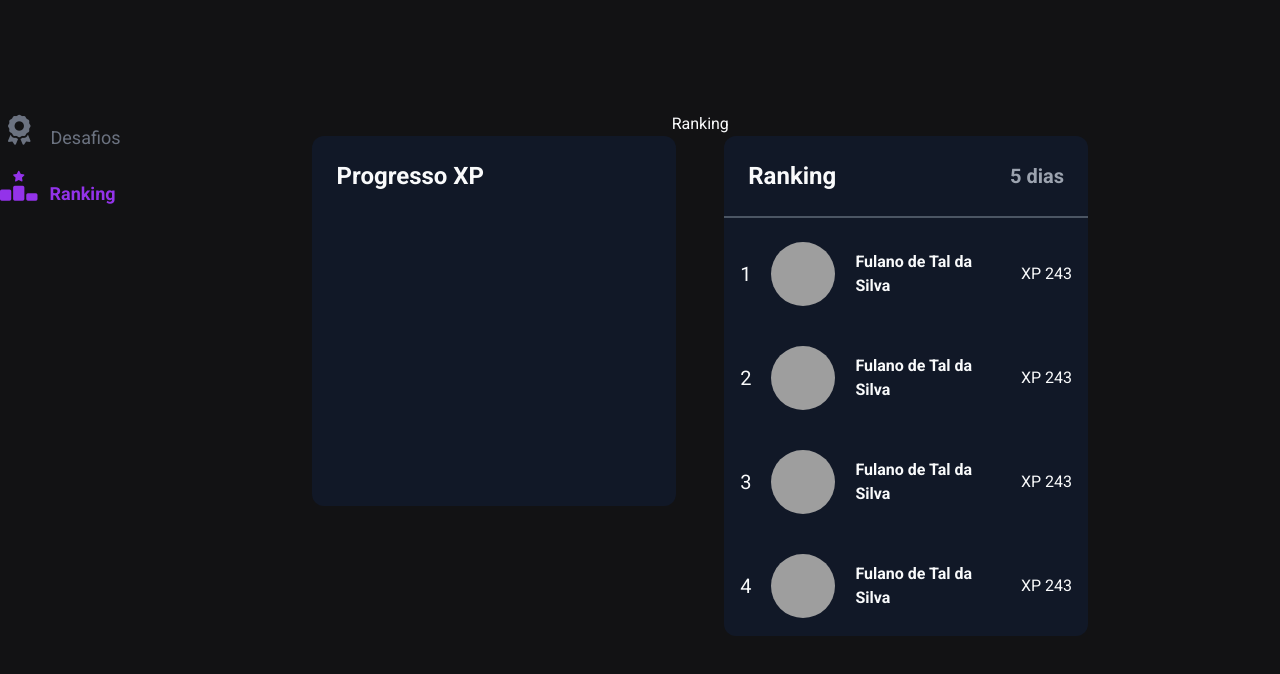
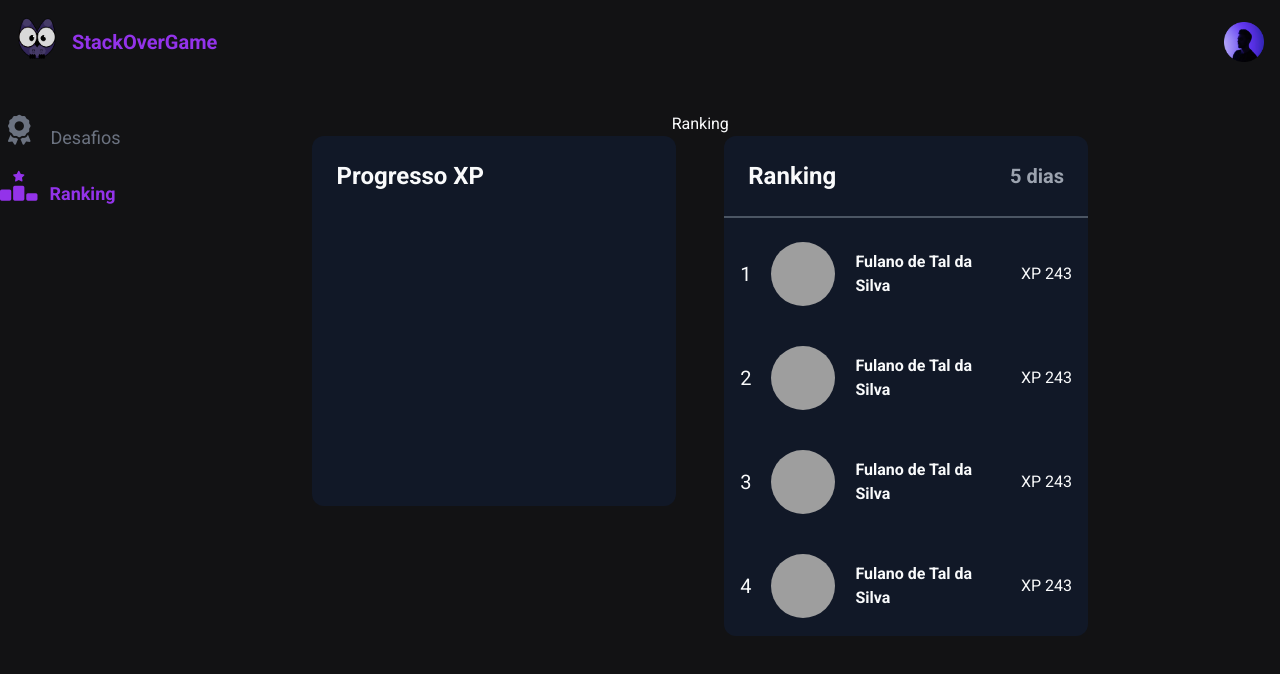
Before and after one commit to douglassantos45/StackoverGame, a React (Vite) app: page /ranking in a window 1280 px wide. Shown: the top 674 px of the page. Built offline with nearby package versions, Linux system fonts and the light colour scheme; grey boxes are pictures that could not be loaded.

Commit message:
fix: add component header

```diff
--- a/src/layouts/Ranking.tsx
+++ b/src/layouts/Ranking.tsx
@@ -1,3 +1,4 @@
+import { Header } from '../components/Header';
 import { Sidebar } from '../components/Sidebar';
 
 export const Ranking = () => {
@@ -6,6 +7,7 @@ export const Ranking = () => {
   );
   return (
     <div className="container m-auto flex flex-col md:flex-row w-full bg-background mt-28">
+      <Header />
       <Sidebar />
 
       <main className="flex flex-col items-center justify-center w-full px-4 md:px-48 ">
```
